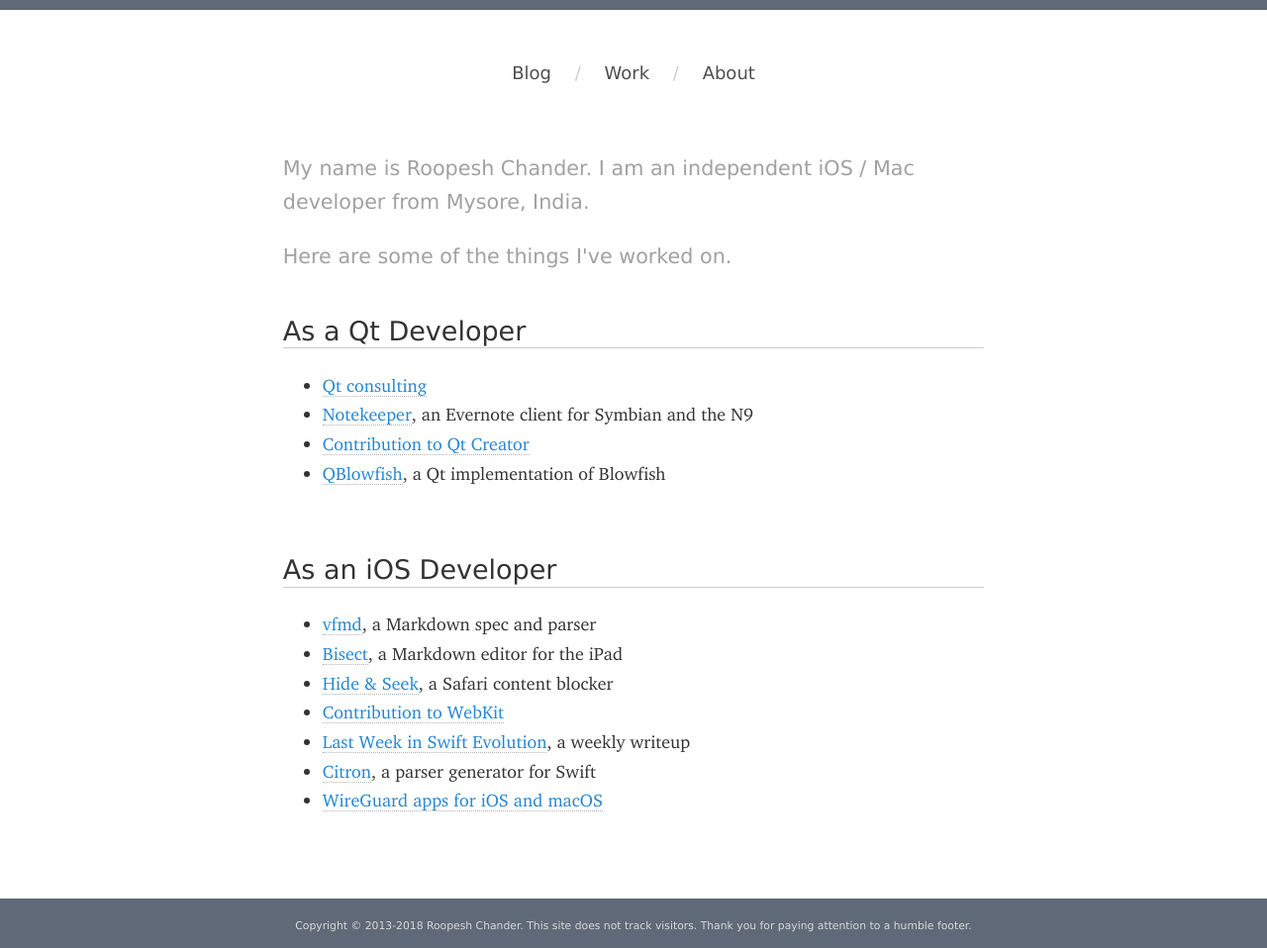
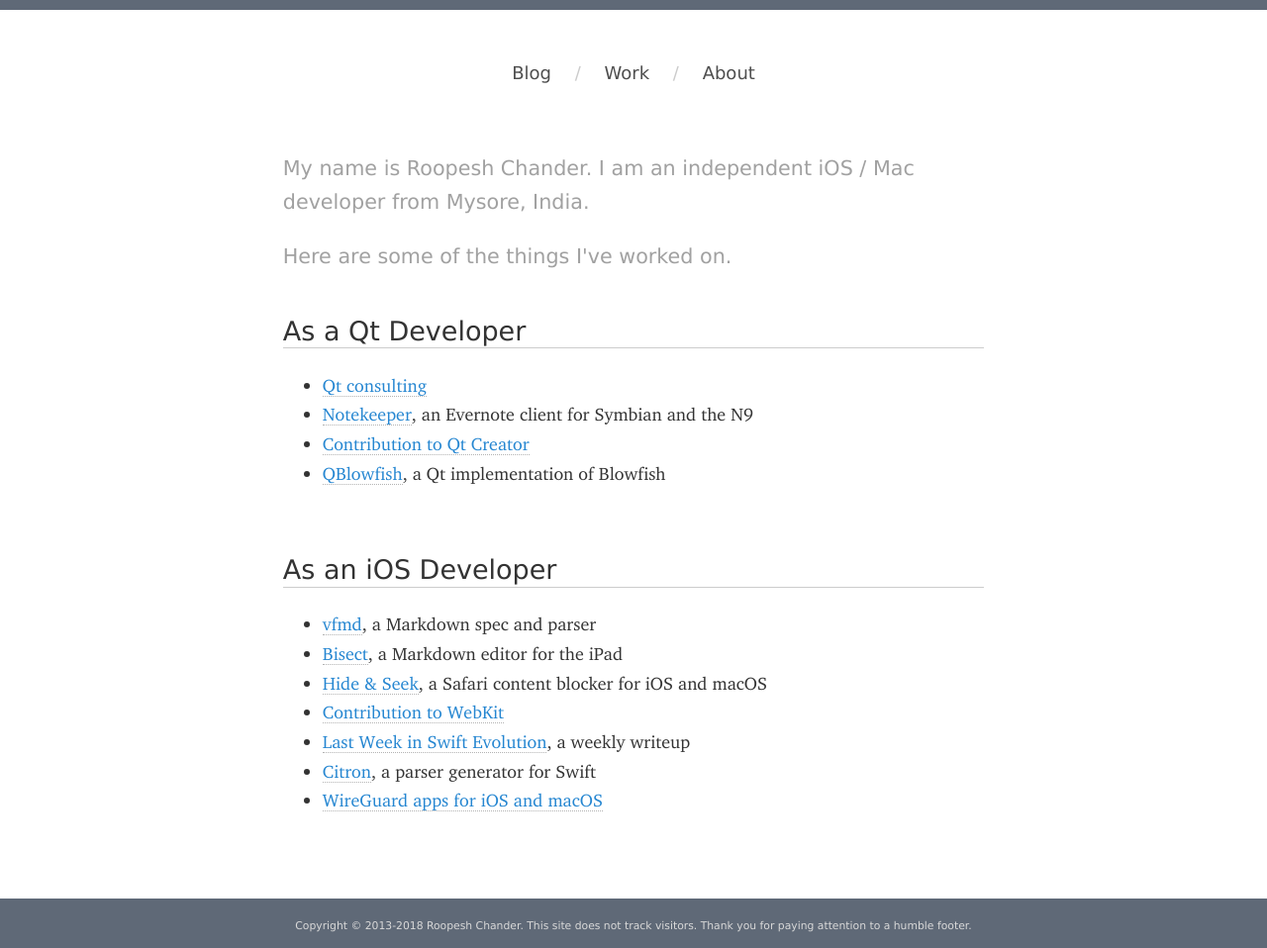
Before and after one commit to roop/roop.github.io, a Jekyll site: the page built from work/index.md, in a window 1280 px wide. Shown: the whole page at 99% size. Built offline with Jekyll 4.4.1, drawn with Linux system fonts in a browser that asks for light colours; some web fonts are replaced.

Commit message:
Update 'Work' page to include macOS in H&S

```diff
--- a/work/index.md
+++ b/work/index.md
@@ -25,7 +25,8 @@
 
  - [vfmd](http://www.vfmd.org/ "vfmd.org"), a Markdown spec and parser
  - [Bisect](/work/bisect/), a Markdown editor for the iPad
- - [Hide & Seek](/hideandseek/), a Safari content blocker
+ - [Hide & Seek](/hideandseek/), a Safari content blocker for iOS and
+   macOS
  - [Contribution to WebKit](/posts/2017/hide-and-seek-bug-webkit/)
  - [Last Week in Swift Evolution](/last-week-in-swift-evolution/), a
    weekly writeup
```
